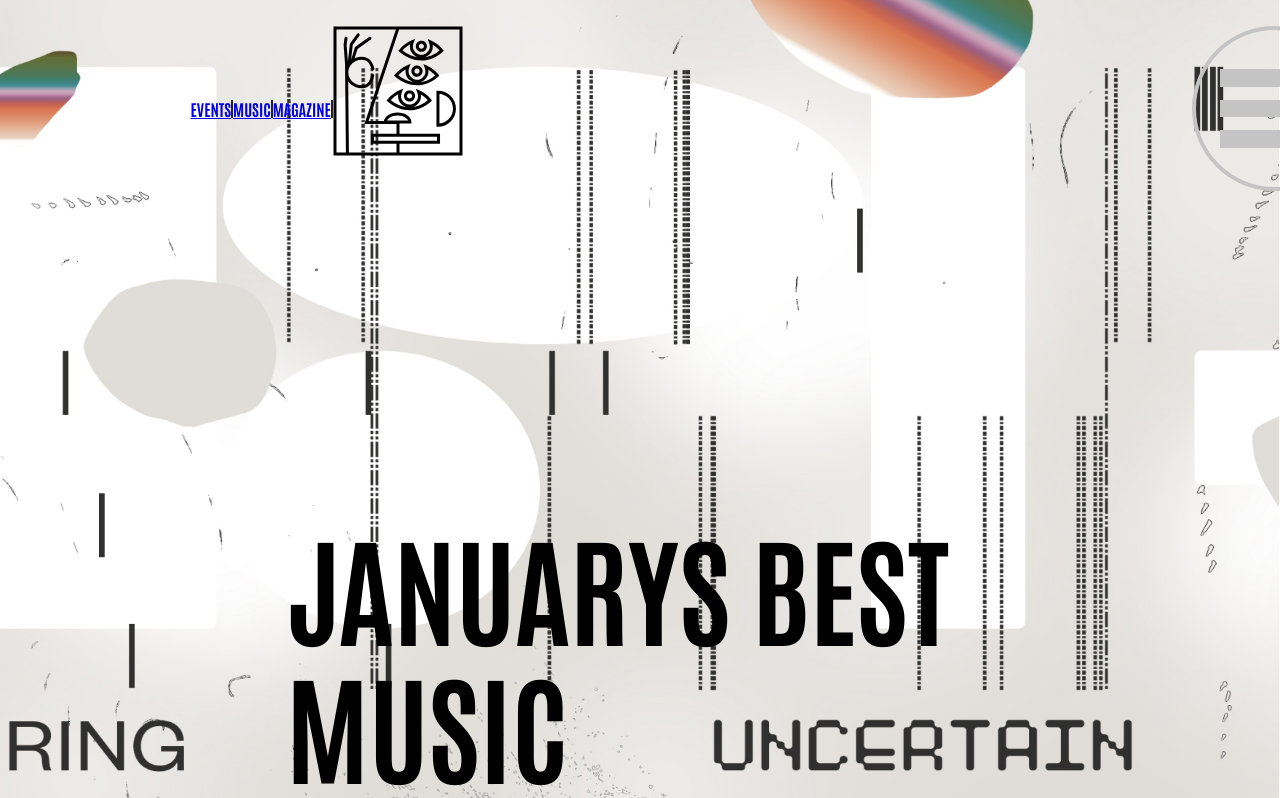
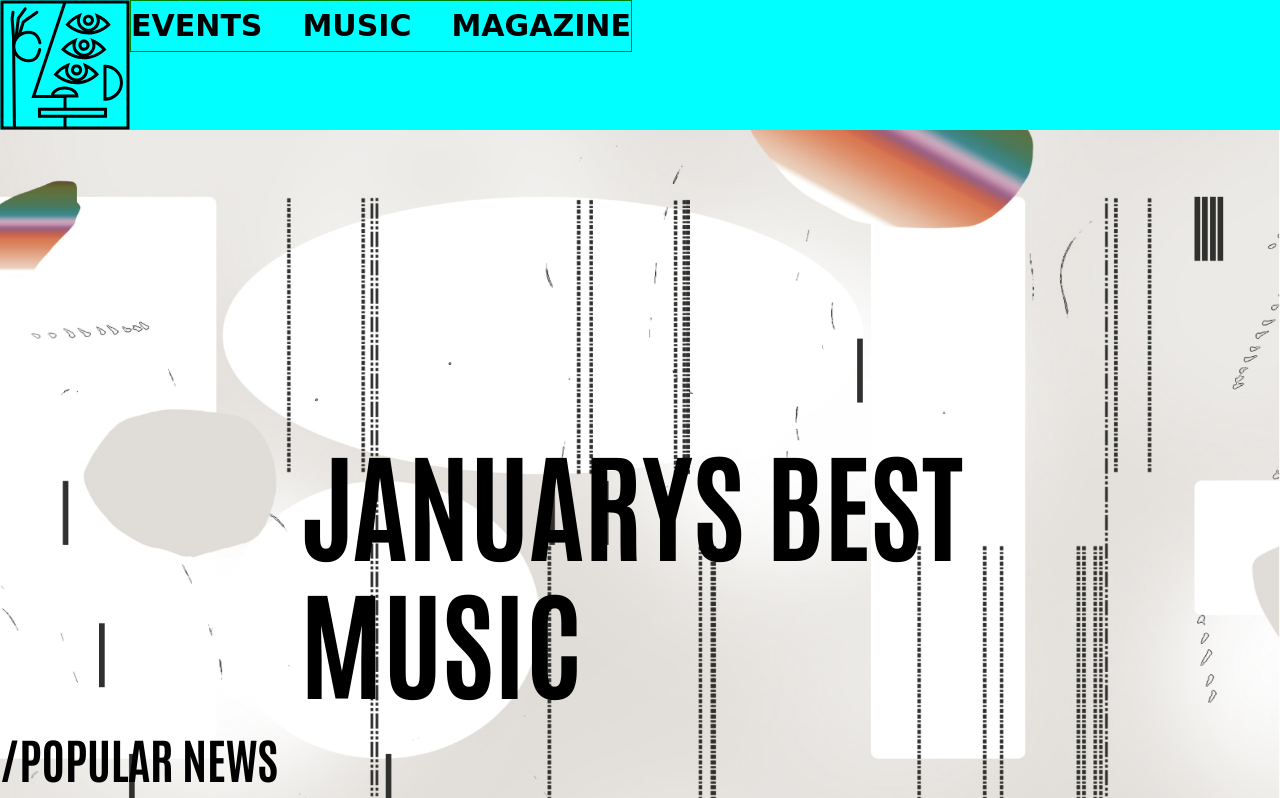
Before and after one commit to CarterBenoit-Myer617/one-world-radio-html-css, a website: page deploy/index.html in a window 1280 px wide. Shown: the top 798 px of the page. Drawn offline with Linux system fonts and the light colour scheme; files whose address does not match are found by name.

Commit message:
update added git and started real css understanding
Still cant move header into the -hero img

```diff
--- a/deploy/index.html
+++ b/deploy/index.html
@@ -16,18 +16,10 @@
 
 <body>
 
-    <header>
+     <header>
         <div class="container">
-            <section id="burger-container">
-                <div id="burger">
-                    <svg width="165" height="165" viewBox="0 0 165 165" fill="none" xmlns="http://www.w3.org/2000/svg">
-                        <rect x="28" y="104" width="109" height="18" fill="#C4C4C4" />
-                        <rect x="28" y="74" width="109" height="17" fill="#C4C4C4" />
-                        <rect x="28" y="43" width="109" height="18" fill="#C4C4C4" />
-                        <circle cx="82.5" cy="82.5" r="80.5" stroke="#C4C4C4" stroke-width="4" />
-                    </svg>
-                </div>
-            </section>
+
+            <img id="logo" src="img/header/logo.svg" alt="One World Radio">
 
             <nav id="nav-section" data-nav="main-navigation">
                 <ul class="nav-container">
@@ -41,7 +33,16 @@
                 </ul>
             </nav>
 
-            <img id="logo" src="img/header/logo.svg" alt="One World Radio logo">
+            <section id="burger-container">
+                <div id="burger">
+                    <svg width="165" height="165" viewBox="0 0 165 165" fill="none" xmlns="http://www.w3.org/2000/svg">
+                        <rect x="28" y="104" width="109" height="18" fill="#C4C4C4" />
+                        <rect x="28" y="74" width="109" height="17" fill="#C4C4C4" />
+                        <rect x="28" y="43" width="109" height="18" fill="#C4C4C4" />
+                        <circle cx="82.5" cy="82.5" r="80.5" stroke="#C4C4C4" stroke-width="4" />
+                    </svg>
+                </div>
+            </section>
 
         </div>
 
--- a/dev/scss/components/_navigation.scss
+++ b/dev/scss/components/_navigation.scss
@@ -1,76 +1,76 @@
 /* =============
     Navigation
 ============= */
-nav {
-    // border: 1px solid red;
-    width: 100%;
-    height: 100%;
-    display: flex;
-    justify-content: center;
-    align-items: center;
+// nav {
+//     // border: 1px solid red;
+//     width: 100%;
+//     height: 100%;
+//     display: flex;
+//     justify-content: center;
+//     align-items: center;
 
-    @include lg {
-        justify-content: flex-end;
-    }
+//     @include lg {
+//         justify-content: flex-end;
+//     }
 
-    ul {
-        @include lg {
-            display: flex;
-            justify-content: flex-end;
-        }
+//     ul {
+//         @include lg {
+//             display: flex;
+//             justify-content: flex-end;
+//         }
 
-        li {
-            margin-bottom: 20px;
-            // text-align: right;
+//         li {
+//             margin-bottom: 20px;
+//             // text-align: right;
 
-            @include lg {
-                align-items: center;
-                border-right: 2px solid $charcoal;
-                display: flex;
-                margin-bottom: 0px;
-            }
+//             @include lg {
+//                 align-items: center;
+//                 border-right: 2px solid $charcoal;
+//                 display: flex;
+//                 margin-bottom: 0px;
+//             }
 
-           button {
-               background-color: transparent;
-                color: $white;
-                font-family: 'Comfortaa', cursive;
-                font-size: rem-calc(30);
-                text-decoration: none;
-                transition: 0.25s;
-                cursor: pointer;
-                color: $white;
+//            button {
+//                background-color: transparent;
+//                 color: $white;
+//                 font-family: 'Comfortaa', cursive;
+//                 font-size: rem-calc(30);
+//                 text-decoration: none;
+//                 transition: 0.25s;
+//                 cursor: pointer;
+//                 color: $white;
 
-                @include lg {
-                    color: $black;
-                    font-size: rem-calc(20);
-                }
+//                 @include lg {
+//                     color: $black;
+//                     font-size: rem-calc(20);
+//                 }
 
-                &:hover{
-                    color: $yellow;
-                }
-            }
+//                 &:hover{
+//                     color: $yellow;
+//                 }
+//             }
 
-            // a:link,
-            // a:visited {
-            //     color: $white;
-            //     font-family: 'Comfortaa', cursive;
-            //     font-size: rem-calc(30);
-            //     // padding: 0 20px;
-            //     text-decoration: none;
-            //     transition: 0.25s;
-            //     @include lg {
-            //         color: $black;
-            //     }
+//             // a:link,
+//             // a:visited {
+//             //     color: $white;
+//             //     font-family: 'Comfortaa', cursive;
+//             //     font-size: rem-calc(30);
+//             //     // padding: 0 20px;
+//             //     text-decoration: none;
+//             //     transition: 0.25s;
+//             //     @include lg {
+//             //         color: $black;
+//             //     }
 
-            //     &:hover,
-            //     &:active {
-            //         color: $yellow;
-            //     }
-            // }
-        }
+//             //     &:hover,
+//             //     &:active {
+//             //         color: $yellow;
+//             //     }
+//             // }
+//         }
 
-        li:last-child {
-            border: none;
-        }
-    }
-}
+//         li:last-child {
+//             border: none;
+//         }
+//     }
+// }
--- a/dev/scss/layout/_header.scss
+++ b/dev/scss/layout/_header.scss
@@ -2,101 +2,83 @@
     Header
 ============= */
 header {
-    display: grid;
-    padding-top: 2%;
-    grid-template-areas: ". header .";
-    grid-template-columns: auto 80% auto;
-    background-color: transparent;
-    position: fixed;
-    width: 100%;
-    // width: 1145px;
-    // height: 126px;
-    // left: 291px;
-    // top: 45px;
+    background-color: aqua;
+    display: flex;
+    flex-direction: row;
+
+}
+
+.container {
+    display: contents;
+}
+
+#logo {
+    grid-area: logo;
+    display: flex;
+
+    // justify-content: flex-end;
+    // align-items: center;
+}
+
+#burger-container {
+    grid-area: burger;
 
 
+    @include md {
+        display:contents;
+    }
 
-    >div {
-
-        grid-area: header;
-        // width: 100%;
-        // border: 1px solid red;
-        display: grid;
-        grid-template-columns: 20% 80% 20%;
-        grid-template-areas: "logo nav burger";
-
-
-        // flex-direction: row-reverse;
-        // justify-content: center;
-        // align-items: center;
-
-        // @include lg {
-
-        //     grid-template-areas: "burger-container""nav-container""logo-container";
-
-
-        // }
-
-        #burger-container {
-            display: flex;
-            grid-area: burger;
-            justify-content: flex-end;
-            align-items: center;
-
-
-
-
-            #logo-container {
-                grid-area: logo;
-                display: flex;
-                justify-content: flex-end;
-                align-items: center;
-
-
-
-
+    @include lg {
+        display: none;
+    }
 
 }
 
 
-            nav {
-                border: 1px solid red;
-                width: 100%;
-                height: 100%;
+#nav-section {
+
+    border: 1px solid green;
+    width: 500px;
+    height: 50px;
     display: flex;
     justify-content: center;
     align-items: center;
 
-                @include lg {
-                    justify-content: flex-end;
-                }
+    // @include lg {
+    //     justify-content: flex-end;
+    // }
+
+
 
     ul {
         @include lg {
             display: flex;
-                        justify-content: flex-end;
+            // justify-content: flex-end;
         }
 
         li {
-                        margin-bottom: 20px;
-                        text-align: right;
+            margin: 30px, 0;
+            display: flex;
+            // align-items: center;
+            // text-align: center;
+            // text-align: right;
 
             @include lg {
-                            align-items: center;
-                            border-right: 2px solid $charcoal;
+
+                // border-right: 2px solid $charcoal;
                 display: flex;
                 margin-bottom: 0px;
             }
 
             button {
                 background-color: transparent;
-                            color: $white;
-                            font-family: 'Comfortaa', cursive;
+                // color: $white;
+                // font-family:
                 font-size: rem-calc(30);
-                            text-decoration: none;
+                // text-decoration: none;
                 transition: 0.25s;
-                            cursor: pointer;
-                            color: $white;
+                // cursor: pointer;
+                // color: $white;
 
                 @include lg {
                     color: $black;
@@ -132,10 +114,5 @@ header {
             border: none;
         }
     }
-            }
-        }
-
 
 }
-
-}
--- a/dev/scss/sections/_hero.scss
+++ b/dev/scss/sections/_hero.scss
@@ -11,27 +11,15 @@
             width: 100vw;
             height: 100vh;
             background: url(img/hero/hero-cover-1.jpg);
-            background-size: cover;
             background-repeat: no-repeat;
             // border: 20px solid yellow;
-
-
+            z-index: -200;
         }
 
         h1 {
-
-            position: absolute;
-            width: 709px;
-            left: 286px;
-            top: 516px;
-            margin: 800px, 900px, 200px, 300px
-
-
-
-
-
-
-
+            width: 700px;
+            height: 200px;
+            margin: -500px 900px 100px 300px;
         }
 
     }
--- a/dev/scss/sections/_news.scss
+++ b/dev/scss/sections/_news.scss
@@ -7,89 +7,6 @@
     .news-grid {
         background-color: red;
 
-        #popular-news-section {
-            background-color: blue;
-
-            .RT-col {
-                background-color: green;
-
-
-                .title-container {
-
-                    background-color: orange;
-
-
-                }
-
-
-                ol {
-
-                    background-color: purple;
-
-
-
-
-
-                }
-            }
-
-
-        }
-
-        #latest-news-section {
-            background-color: red;
-
-            .title-container {
-                background-color: red;
-
-                h2{
-                    background-color:none;
-
-
-
-                }
-
-
-
-
-
-
-
-            }
-
-            img {
-                background-color: grey;
-
-
-
-
-            }
-
-            ul {
-                background-color: red;
-
-                li {
-                    background-color: blue;
-
-
-
-
-                }
-
-
-
-
-
-            }
-
-
-
-
-        }
-
-
-
-
         .news-1 {
             background-color: navy;
 
@@ -98,35 +15,13 @@
 
             }
 
-
             ul {
                 background-color: red;
 
                 li {
                     background-color: red;
-
-
-
-
                 }
-
-
-
-
             }
-
-
-
-
-
-
-
-
-
-
-
-
-
         }
 
         .news-2 {
@@ -134,10 +29,6 @@
 
             img {
                 background-color: red;
-
-
-
-
             }
 
             ul {
@@ -146,19 +37,8 @@
                 li {
                     background-color: red;
 
-
-
-
                 }
-
-
-
-
             }
-
-
-
-
         }
 
         .news-3 {
@@ -177,30 +57,56 @@
 
                 li {
                     background-color: red;
-
-
-
-
                 }
-
-
-
-
             }
-
-
-
-
         }
-
-
     }
-
-
-
-
 }
 
 // section{
 //     background-color: aqua;
 // }
+
+
+#popular-news-section {
+    background-color: blue;
+
+    .RT-col {
+        background-color: green;
+
+        .title-container {
+            background-color: orange;
+        }
+
+
+        ol {
+            background-color: purple;
+        }
+    }
+}
+
+
+#latest-news-section {
+    background-color: red;
+
+    .title-container {
+        background-color: red;
+
+        h2 {
+            background-color: none;
+        }
+    }
+
+    img {
+        background-color: grey;
+    }
+
+    ul {
+        background-color: red;
+
+        li {
+            background-color: blue;
+
+        }
+    }
+}
```
Also changed, not shown: deploy/css/styles.css, 1 other file. Lines whose indentation alone changed are shown as unchanged.
